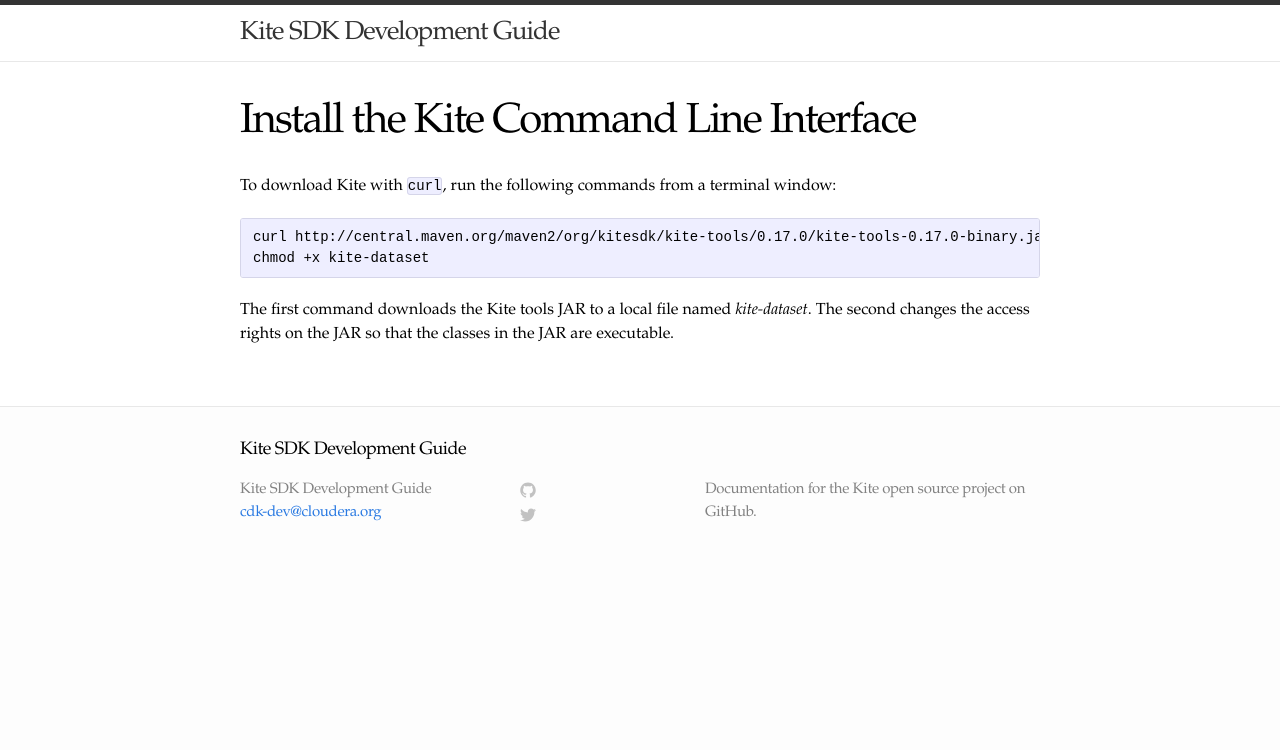
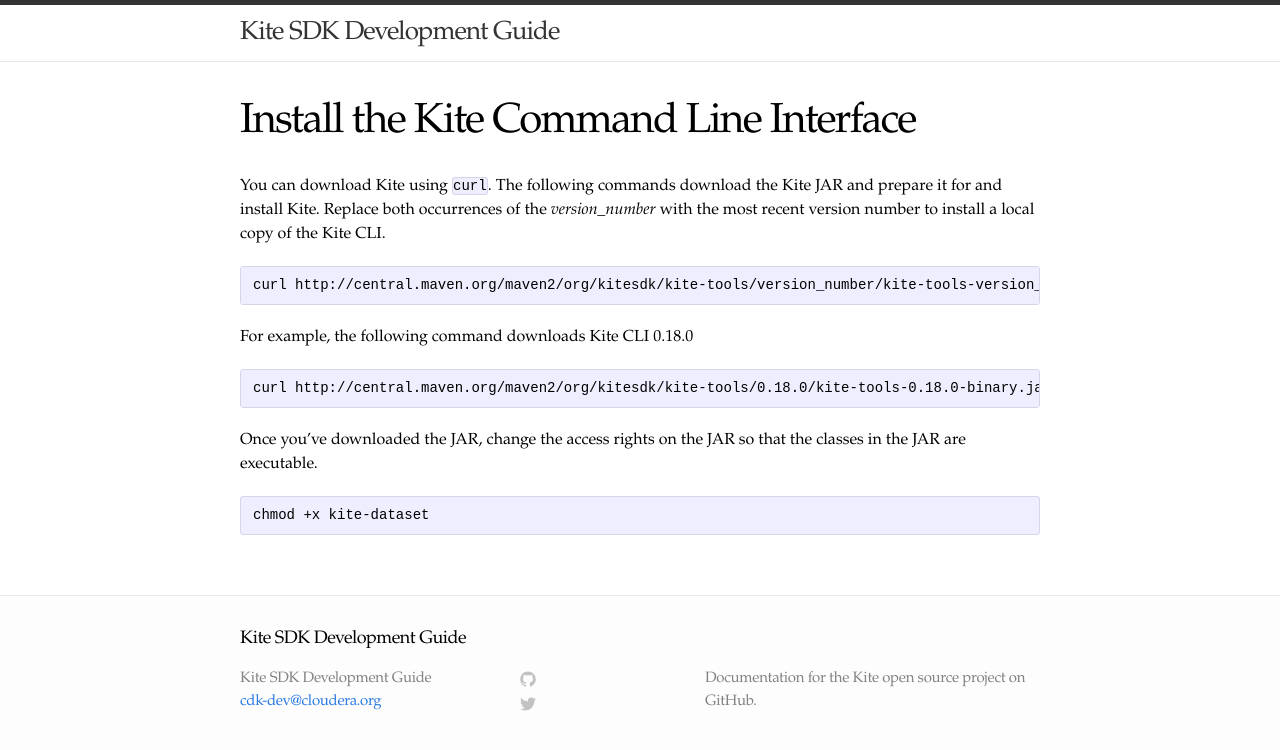
Before and after one commit to kite-sdk/kite-docs, a Jekyll site: the page built from Install-Kite.md, in a window 1280 px wide. Shown: the top 750 px of the page. Built offline with Jekyll 4.4.1, drawn with Linux system fonts in a browser that asks for light colours.

Commit message:
Updated for 0.18.0, reworded to be slightly more generic.

````diff
--- a/Install-Kite.md
+++ b/Install-Kite.md
@@ -3,11 +3,20 @@ layout: page
 title: Install the Kite Command Line Interface
 ---
 
-To download Kite with `curl`, run the following commands from a terminal window:
+You can download Kite using `curl`. The following commands download the Kite JAR and prepare it for and install Kite. Replace both occurrences of the _version_number_ with the most recent version number to install a local copy of the Kite CLI.
 
 ```
-curl http://central.maven.org/maven2/org/kitesdk/kite-tools/0.17.0/kite-tools-0.17.0-binary.jar -o {{site.dataset-command}}
+curl http://central.maven.org/maven2/org/kitesdk/kite-tools/version_number/kite-tools-version_number-binary.jar -o {{site.dataset-command}}
+```
+
+For example, the following command downloads Kite CLI 0.18.0
+
+```
+curl http://central.maven.org/maven2/org/kitesdk/kite-tools/0.18.0/kite-tools-0.18.0-binary.jar -o {{site.dataset-command}}
+```
+
+Once you've downloaded the JAR, change the access rights on the JAR so that the classes in the JAR are executable.
+
+```
 chmod +x {{site.dataset-command}}
 ```
-
-The first command downloads the Kite tools JAR to a local file named _{{site.dataset-command}}_. The second changes the access rights on the JAR so that the classes in the JAR are executable.
````
